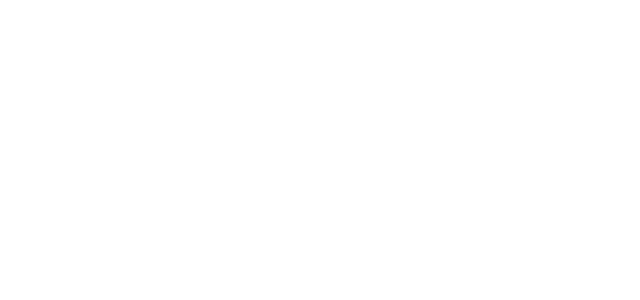
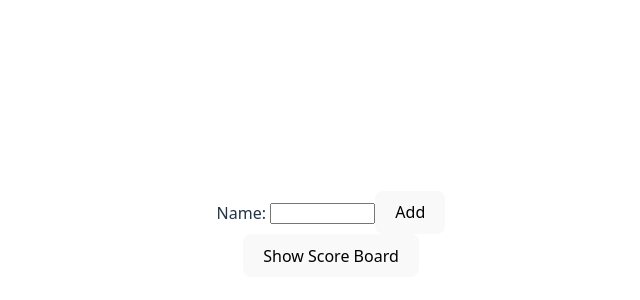
Before and after one commit to morielbitan/reactGameProject, a React (Vite) app in the folder reactGameProject/: page / in a window 1280 px wide. Shown: the part 166-466 px from the top of the page, without its empty margins (309-949 px from the left). Built offline with nearby package versions, Linux system fonts and the light colour scheme.

Commit message:
Added connection between navbar and gameboard

```diff
--- a/reactGameProject/src/App.jsx
+++ b/reactGameProject/src/App.jsx
@@ -1,11 +1,18 @@
 import NavBar from "./components/Navbar";
 import "./App.css";
+import { useState } from "react";
 import GameBoard from "./components/GameBoard";
 function App() {
+  const [players, setPlayers] = useState([]);
+
+  function addPlayer(player) {
+    setPlayers((prev) => [...prev, player]);
+  }
+
   return (
     <>
-      {/* <NavBar /> */}
-      {/* <GameBoard /> */}
+      <NavBar addPlayer={addPlayer} />
+      <GameBoard players={players} setPlayers={setPlayers} />
     </>
   );
 }
--- a/reactGameProject/src/components/AddPlayer.jsx
+++ b/reactGameProject/src/components/AddPlayer.jsx
@@ -1,7 +1,6 @@
 import React, { useState } from "react";
 
-function AddPlayer() {
-  const [addPlayer, setAddPlayer] = useState(false);
+function AddPlayer({ addPlayer }) {
   const [name, setName] = useState("");
 
   function handleAddPlayer() {
@@ -11,6 +10,11 @@
       scoresMemory[name] = [];
       localStorage.setItem("scoresMemory", JSON.stringify(scoresMemory));
     }
+    addPlayer({
+      name: name,
+      steps: [JSON.parse(localStorage.getItem("scoresMemory"))[name]],
+      status: false,
+    });
     setName("");
   }
 
@@ -33,12 +37,7 @@
     );
   }
 
-  return (
-    <>
-      <button onClick={() => setAddPlayer(!addPlayer)}>Add Player</button>
-      {addPlayer && displayAddPlayer()}
-    </>
-  );
+  return <>{displayAddPlayer()}</>;
 }
 
 export default AddPlayer;
--- a/reactGameProject/src/components/ControlButtons.jsx
+++ b/reactGameProject/src/components/ControlButtons.jsx
@@ -4,14 +4,14 @@
       <div className="control-panel">
         <button
           className="control-btn"
-          disabled={playerStatus}
+          disabled={!playerStatus}
           onClick={() => handleStep("+1")}
         >
           +1
         </button>
         <button
           className="control-btn"
-          disabled={playerStatus}
+          disabled={!playerStatus}
           onClick={() => handleStep("-1")}
         >
           -1
@@ -19,7 +19,7 @@
 
         <button
           className="control-btn"
-          disabled={playerStatus}
+          disabled={!playerStatus}
           onClick={() => handleStep("*2")}
         >
           x2
@@ -27,7 +27,7 @@
 
         <button
           className="control-btn"
-          disabled={playerStatus}
+          disabled={!playerStatus}
           onClick={() => handleStep("/2")}
         >
           ÷/2
--- a/reactGameProject/src/components/GameBoard.jsx
+++ b/reactGameProject/src/components/GameBoard.jsx
@@ -1,11 +1,15 @@
 import PlayerWindow from "./PlayerWindow";
 import { useState } from "react";
-function GameBoard() {
-  const [players, setPlayers] = useState([
-    { name: "Avital", steps: 0, games: 0, status: true },
-    { name: "Moriel", steps: 0, games: 0, status: false },
-  ]);
+function GameBoard({ players, setPlayers }) {
+  //   const [players, setPlayers] = useState([
+  //     { name: "Avital", steps: 0, status: true },
+  //     { name: "Moriel", steps: 0, status: false },
+  //   ]);
   const [pointer, setPointer] = useState(0);
+
+  //   function addPlayer(player) {
+  //     setPlayers((prev) => [...prev, player]);
+  //   }
 
   function handleTurnMovement() {
     let newPlayers = players.map((player) => ({ ...player, status: false }));
--- a/reactGameProject/src/components/Navbar.jsx
+++ b/reactGameProject/src/components/Navbar.jsx
@@ -1,11 +1,11 @@
 import ScoreBoard from "./ScoreBoard";
 import AddPlayer from "./AddPlayer";
 
-function NavBar() {
+function NavBar({ addPlayer }) {
   return (
     <>
       <div id="navBarContainer">
-        <AddPlayer />
+        <AddPlayer addPlayer={addPlayer} />
         <ScoreBoard />
       </div>
     </>
```
